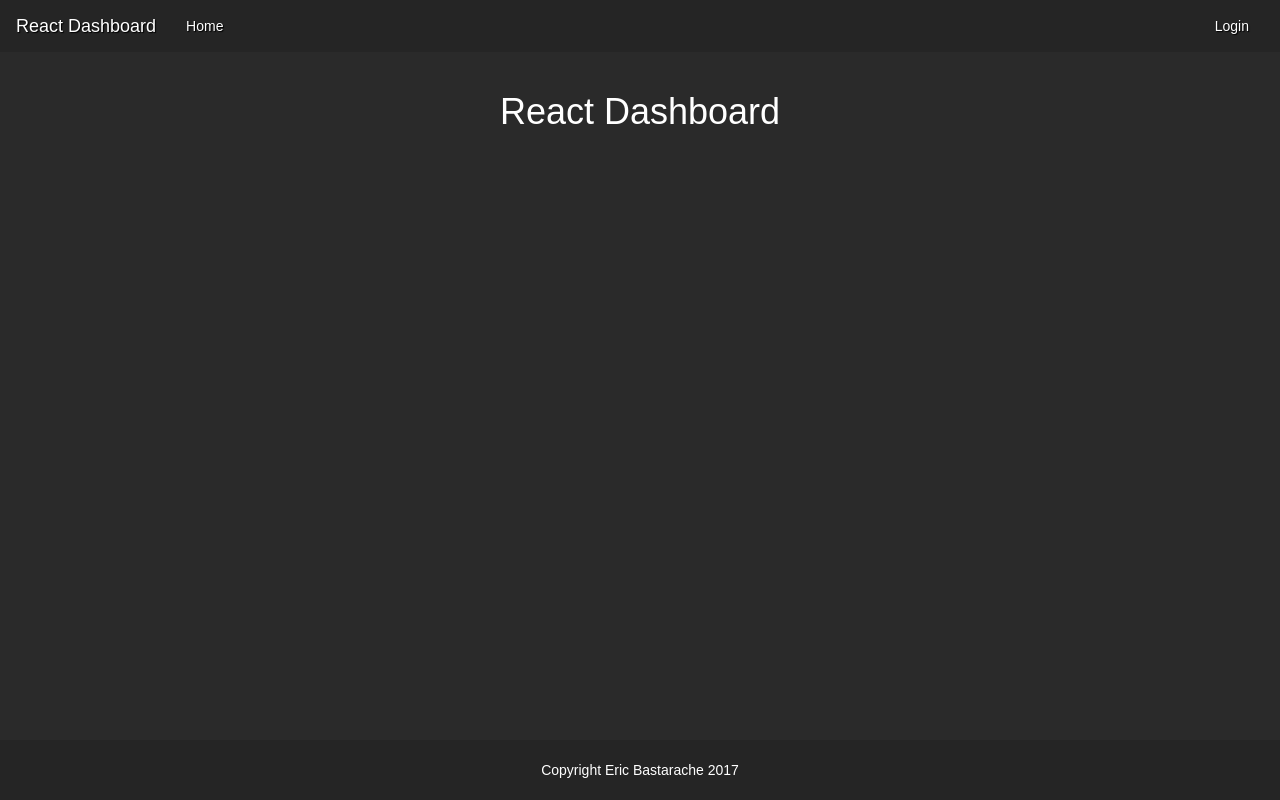
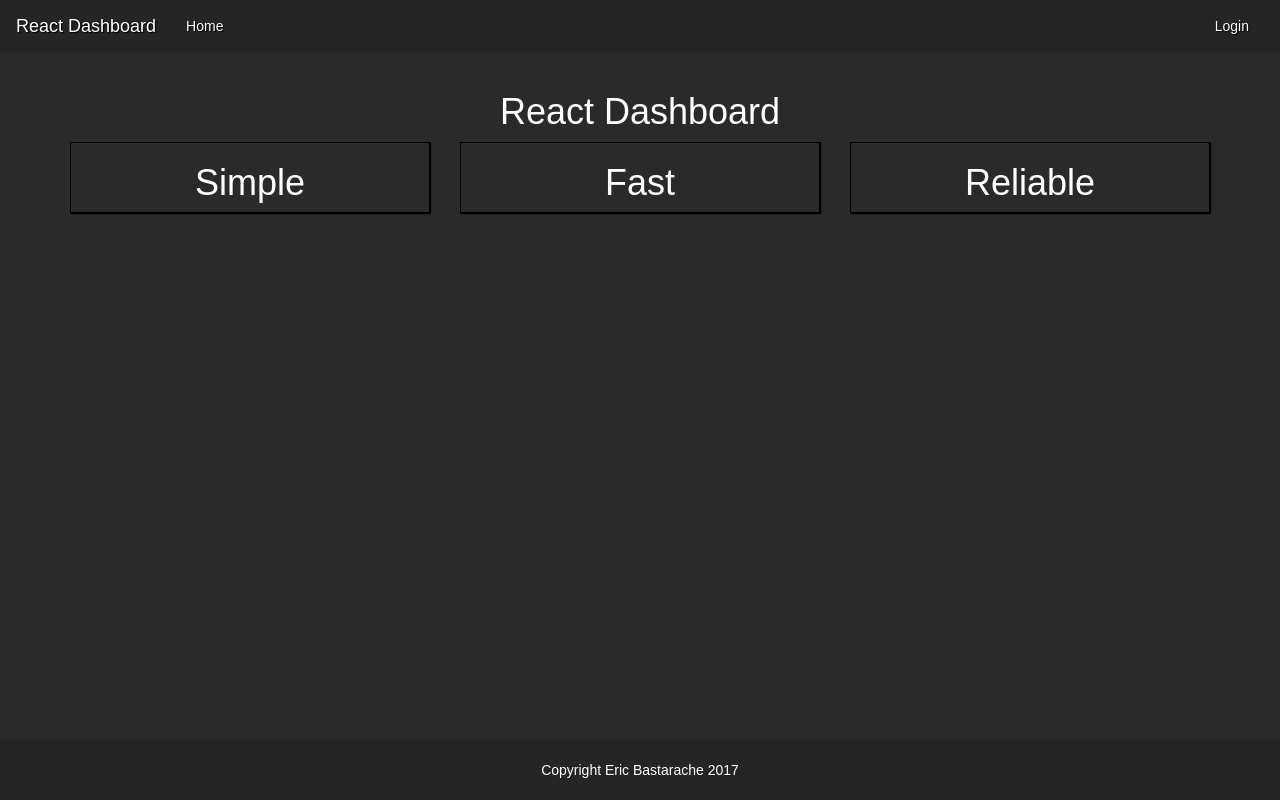
Before and after one commit to ericbastarache/reactdash, a React (Create React App) app: page / in a window 1280 px wide. Built offline with nearby package versions, Linux system fonts and the light colour scheme.

Commit message:
Updated main component

```diff
--- a/src/components/Main/Main.js
+++ b/src/components/Main/Main.js
@@ -1,6 +1,8 @@
-import React from 'react';
+import React, { Component } from 'react';
+import Card from '../../components/Card/Card';
 
-const Main = () => {
+class Main extends Component{
+  render () {
     return (
       <div className="container">
         <div className="row">
@@ -8,8 +10,14 @@ const Main = () => {
             <h1 className="text-center">React Dashboard</h1>
           </div>
         </div>
+        <div className="row">
+          <Card cardHeader="Simple"/>
+          <Card cardHeader="Fast"/>
+          <Card cardHeader="Reliable"/>
+        </div>
       </div>
     );
   }
+}
 
 export default Main;
```
Lines whose indentation alone changed are shown as unchanged.
